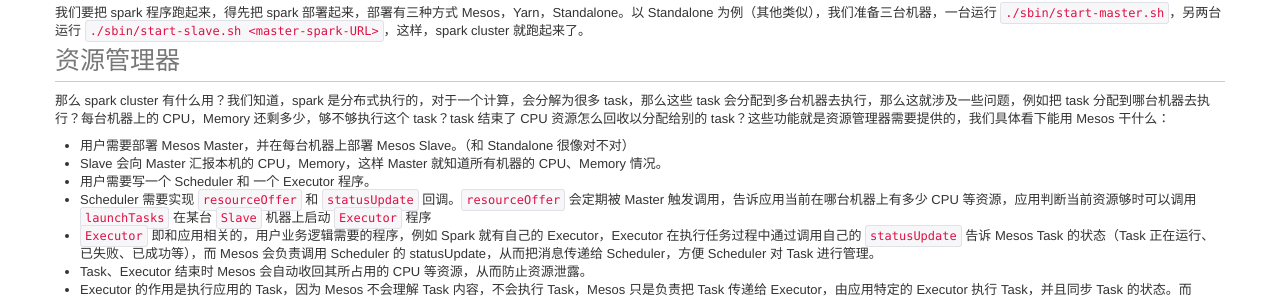
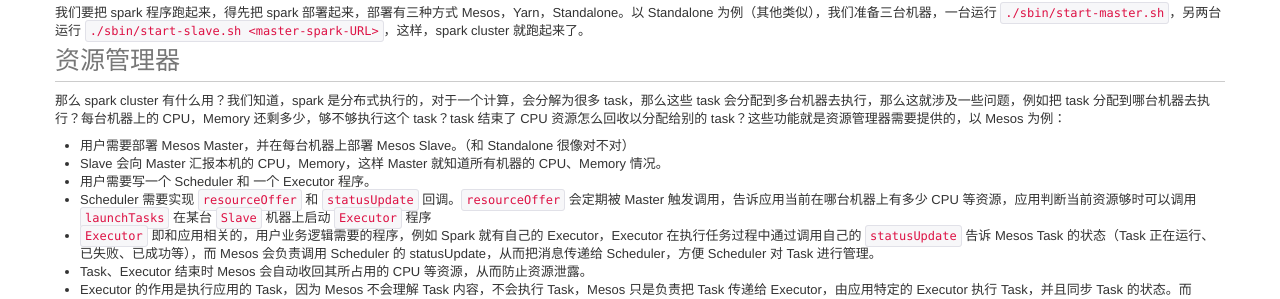
Before and after one commit to liyichao/liyichao.github.io, a Jekyll site: the page built from _posts/2017/2017-06-12-spark-internals-基本原理.md, in a window 1280 px wide and 900 px high. Shown: the part 228-527 px from the top of the window. Built offline with Jekyll 4.4.1, drawn with Linux system fonts in a browser that asks for light colours; nearby versions of some CDN libraries; comment, search, counter and statistics services are not loaded.

Commit message:
Update some.

```diff
--- a/_posts/2017/2017-06-12-spark-internals-基本原理.md
+++ b/_posts/2017/2017-06-12-spark-internals-基本原理.md
@@ -14,7 +14,7 @@
 
 ### 资源管理器
 
-那么 spark cluster 有什么用？我们知道，spark 是分布式执行的，对于一个计算，会分解为很多 task，那么这些 task 会分配到多台机器去执行，那么这就涉及一些问题，例如把 task 分配到哪台机器去执行？每台机器上的 CPU，Memory 还剩多少，够不够执行这个 task？task 结束了 CPU 资源怎么回收以分配给别的 task？这些功能就是资源管理器需要提供的，我们具体看下能用 Mesos 干什么：
+那么 spark cluster 有什么用？我们知道，spark 是分布式执行的，对于一个计算，会分解为很多 task，那么这些 task 会分配到多台机器去执行，那么这就涉及一些问题，例如把 task 分配到哪台机器去执行？每台机器上的 CPU，Memory 还剩多少，够不够执行这个 task？task 结束了 CPU 资源怎么回收以分配给别的 task？这些功能就是资源管理器需要提供的，以 Mesos 为例：
 
 * 用户需要部署 Mesos Master，并在每台机器上部署 Mesos Slave。（和 Standalone 很像对不对）
 * Slave 会向 Master 汇报本机的 CPU，Memory，这样 Master 就知道所有机器的 CPU、Memory 情况。
```
